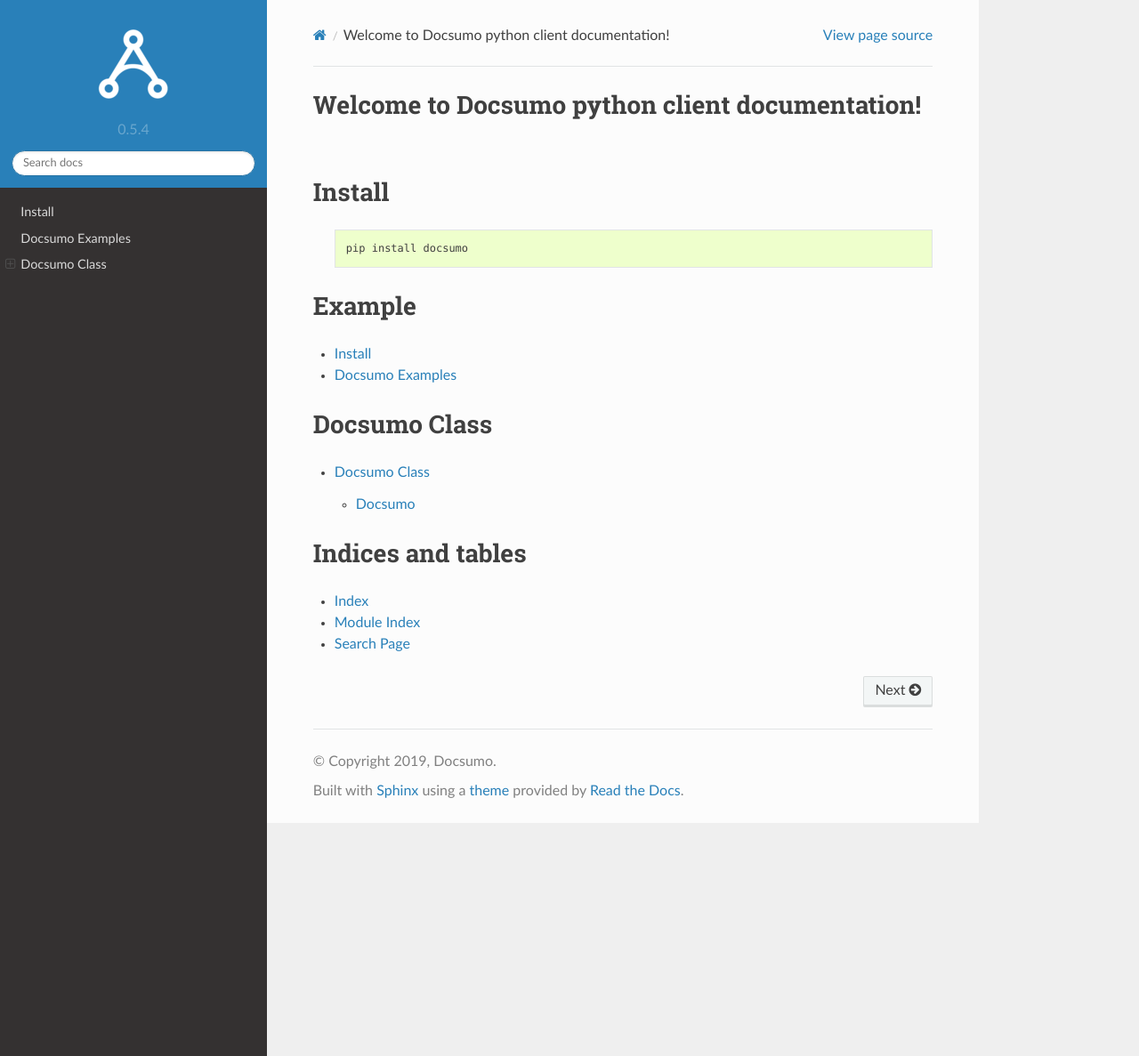
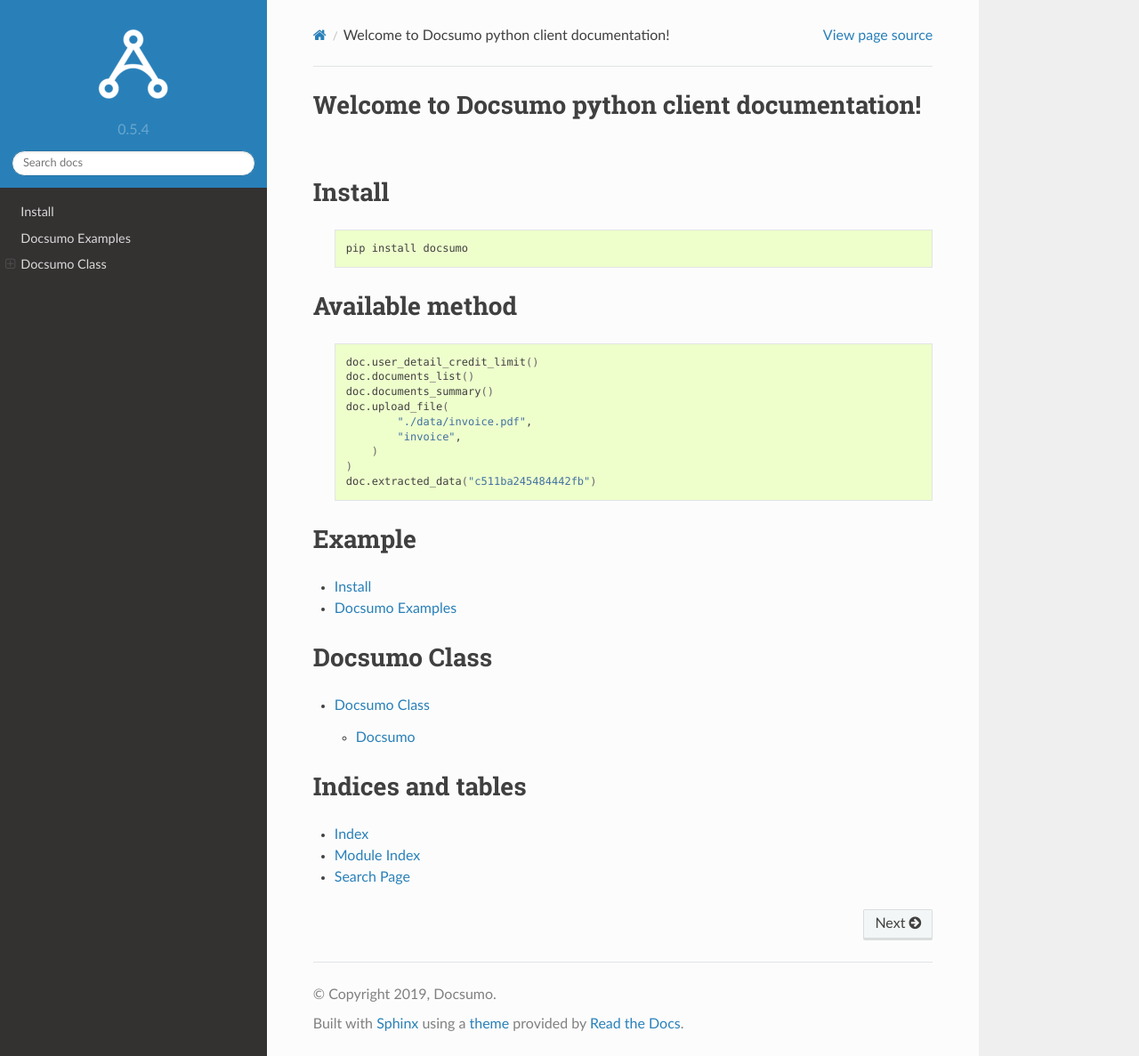
Before and after one commit to docsumo/docsumo_python_client, a Sphinx documentation site: the page built from docs/index.rst, in a window 1280 px wide and 1187 px high. Shown: the whole window at 89% size. Built offline with Sphinx 7.4.7 and the Read the Docs theme 2.0.0, drawn with Linux system fonts in a browser that asks for light colours.

Commit message:
added avilable method

```diff
--- a/docs/index.rst
+++ b/docs/index.rst
@@ -12,6 +12,19 @@
 
         pip install docsumo
 
+Available method
+================
+    .. code-block:: bash
+
+        doc.user_detail_credit_limit()
+        doc.documents_list()
+        doc.documents_summary()
+        doc.upload_file(
+                "./data/invoice.pdf",
+                "invoice",
+            )
+        )
+        doc.extracted_data("c511ba245484442fb")
 
 Example
 =======
--- a/docs/welcome.rst
+++ b/docs/welcome.rst
@@ -1,6 +1,8 @@
 Install
 ========
-   pip install docsumo
+   .. code-block:: bash
+
+        pip install docsumo
 
 Docsumo Examples
 ================
```
Also changed, not shown: README.md (+15 -3 lines), 1 other file.
